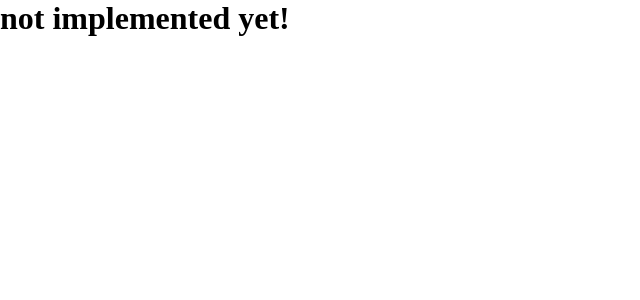
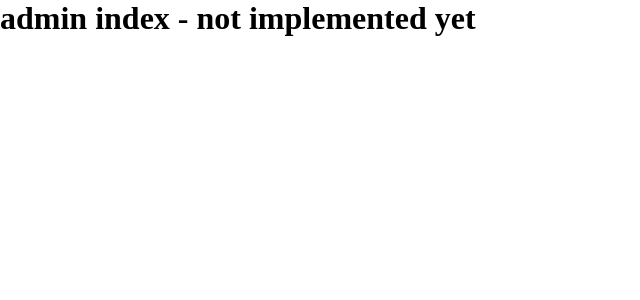
Before and after one commit to papack/fireship-react-next-firebase, a Next.js app: page /admin in a window 1280 px wide. Shown: the top 300 px of the page, without its empty margins (0-640 px from the left). Built offline with nearby package versions, Linux system fonts and the light colour scheme.

Commit message:
add admin page

```diff
--- /dev/null
+++ b/pages/admin/index.jsx
@@ -0,0 +1,7 @@
+export default function () {
+  return (
+    <main>
+      <h1>admin index - not implemented yet</h1>
+    </main>
+  );
+}
```
